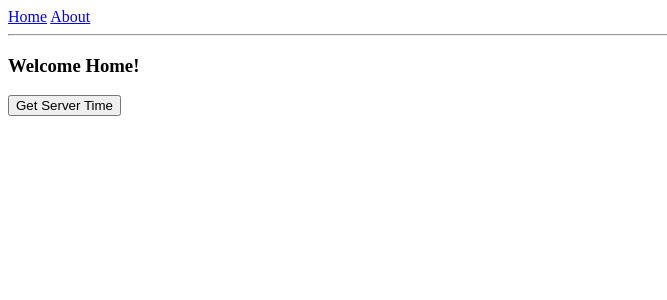
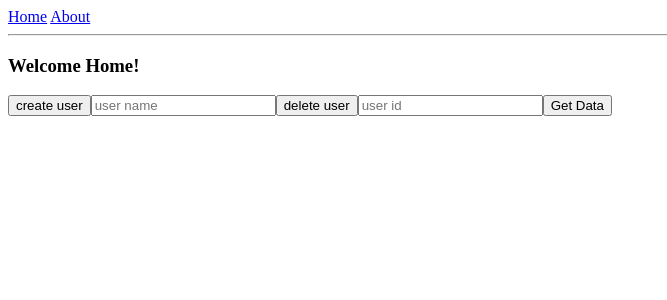
Before and after one commit to tatenodev/hono-with-tanstack-router, a React app: page / in a window 1280 px wide. Shown: the top 300 px of the page, without its empty margins (0-667 px from the left). Built offline with nearby package versions, Linux system fonts and the light colour scheme; the HTML template or start-up script is replaced by a standard one.

Commit message:
add create user

```diff
--- a/package.json
+++ b/package.json
@@ -10,11 +10,13 @@
 		"deploy": "$npm_execpath run build && wrangler pages deploy dist"
 	},
 	"dependencies": {
+		"@hono/zod-validator": "^0.2.2",
 		"@tanstack/react-router": "^1.57.15",
 		"drizzle-orm": "^0.33.0",
 		"hono": "^4.6.1",
 		"react": "^18.3.1",
-		"react-dom": "^18.3.1"
+		"react-dom": "^18.3.1",
+		"zod": "^3.23.8"
 	},
 	"devDependencies": {
 		"@cloudflare/workers-types": "^4.20240529.0",
--- a/src/routes/index.lazy.tsx
+++ b/src/routes/index.lazy.tsx
@@ -16,6 +16,8 @@ function Index() {
 
 const ClockButton = () => {
 	const [response, setResponse] = useState<string | null>(null);
+	const [userName, setUserName] = useState("");
+	const [userId, setUserId] = useState("");
 
 	const handleClick = async () => {
 		const response = await fetch("/api/clock");
@@ -23,10 +25,44 @@ const ClockButton = () => {
 		setResponse(JSON.stringify(data, null, 2));
 	};
 
+	const handleCreateUser = async (fullName: string) => {
+		const res = await fetch("/api/user", {
+			method: "POST",
+			headers: { "Content-type": "application/json" },
+			body: JSON.stringify({ full_name: fullName }),
+		});
+	};
+
+	const handleDeleteUser = async (id: string) => {
+		const res = await fetch(`/api/user/${id}`, {
+			method: "DELETE",
+		});
+	};
+
 	return (
 		<div>
+			<button type="button" onClick={() => handleCreateUser(userName)}>
+				create user
+			</button>
+			<input
+				type="text"
+				placeholder="user name"
+				onChange={(value) => setUserName(value.target.value)}
+				value={userName}
+			/>
+
+			<button type="button" onClick={() => handleDeleteUser(userId)}>
+				delete user
+			</button>
+			<input
+				type="text"
+				placeholder="user id"
+				onChange={(value) => setUserId(value.target.value)}
+				value={userId}
+			/>
+
 			<button type="button" onClick={handleClick}>
-				Get Server Time
+				Get Data
 			</button>
 			{response && <pre>{response}</pre>}
 		</div>
```
Also changed, not shown: src/index.tsx (+56 -0 lines), 1 other file (tests, documents, lock files or other folders).
